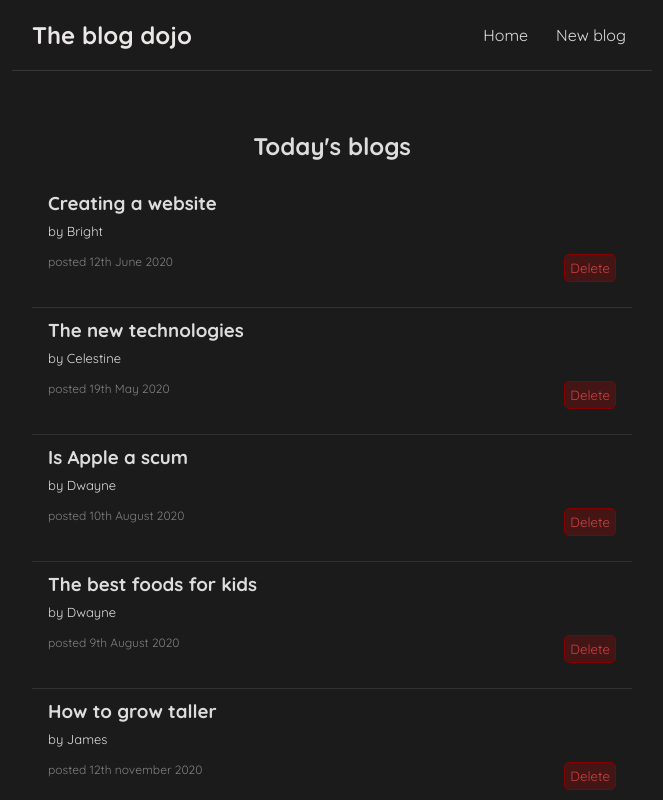
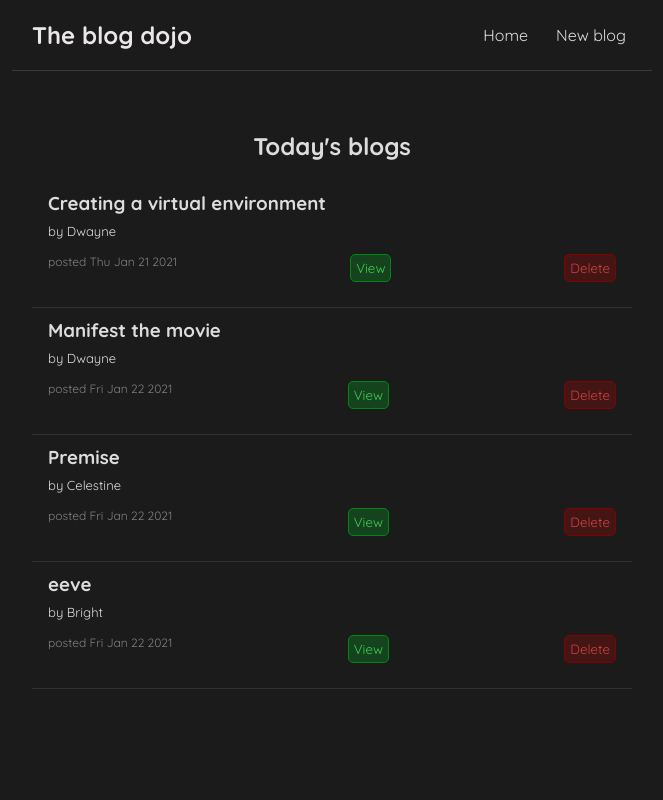
Before and after one commit to Brightmuk/dojo-blog, a React (Create React App) app: page / in a window 1280 px wide. Shown: the top 800 px of the page, without its empty margins (308-971 px from the left). Built offline with nearby package versions, Linux system fonts and the light colour scheme; data requests are answered from the project's data file.

Commit message:
Add a 404 page

```diff
--- a/Data/db.json
+++ b/Data/db.json
@@ -1,59 +1,32 @@
 {
   "blogs": [
-    {
-      "title": "Creating a website",
-      "body": "First, a quick review: Git uses a series of configuration files to determine non-default behavior that you may want. The first place Git looks for these values is in the system-wide [path]/etc/gitconfig file, which contains settings that are applied to every user on the system and all of their repositories. If you pass the option --system to git config, it reads and writes from this file specifically.",
-      "author": "Bright",
-      "postTime": "12th June 2020",
-      "id": 1
-    },
-    {
-      "title": "The new technologies",
-      "body": "First, a quick review: Git uses a series of configuration files to determine non-default behavior that you may want. The first place Git looks for these values is in the system-wide [path]/etc/gitconfig file, which contains settings that are applied to every user on the system and all of their repositories. If you pass the option --system to git config, it reads and writes from this file specifically.",
-      "author": "Celestine",
-      "postTime": "19th May 2020",
-      "id": 2
-    },
-    {
-      "title": "Is Apple a scum",
-      "body": "First, a quick review: Git uses a series of configuration files to determine non-default behavior that you may want. The first place Git looks for these values is in the system-wide [path]/etc/gitconfig file, which contains settings that are applied to every user on the system and all of their repositories. If you pass the option --system to git config, it reads and writes from this file specifically.",
-      "author": "Dwayne",
-      "postTime": "10th August 2020",
-      "id": 3
-    },
-    {
-      "title": "The best foods for kids",
-      "body": "First, a quick review: Git uses a series of configuration files to determine non-default behavior that you may want. The first place Git looks for these values is in the system-wide [path]/etc/gitconfig file, which contains settings that are applied to every user on the system and all of their repositories. If you pass the option --system to git config, it reads and writes from this file specifically.",
-      "author": "Dwayne",
-      "postTime": "9th August 2020",
-      "id": 4
-    },
-    {
-      "title": "How to grow taller",
-      "body": "First, a quick review: Git uses a series of configuration files to determine non-default behavior that you may want. The first place Git looks for these values is in the system-wide [path]/etc/gitconfig file, which contains settings that are applied to every user on the system and all of their repositories. If you pass the option --system to git config, it reads and writes from this file specifically.",
-      "author": "James",
-      "postTime": "12th november 2020",
-      "id": 5
-    },
-    {
-      "title": "How tv works",
-      "body": "Television is certainly one of the most influential forces of our time. Through the device called a television set or TV, you are able to receive news, sports, entertainment, information and commercials. The average American spends between two and five hours a day glued to \"the tube\"!\n\nHave you ever wondered about the technology that makes television possible? How is it that dozens or hundreds of channels of full-motion video arrive at your house, in many cases for free? How does your television decode the signals to produce the picture? How will the new digital television signals change things? If you have ever wondered about your television (or, for that matter, about your computer monitor), then read on! In this article, we'll answer all of these questions and more. See the next page to get started.",
-      "author": "Bright",
-      "id": 6
-    },
-    {
-      "title": "What are vectors",
-      "body": "Vector graphics are computer graphics images that are defined in terms of points on a Cartesian plane, which are connected by lines and curves to form polygons and other shapes. Vector graphics have the unique advantage over raster graphics in that the points, lines, and curves may be scaled up or down to any resolution with no aliasing. The points determine the direction of the vector path; each path may have various properties including values for stroke color, shape, curve, thickness, and fill",
-      "author": "Dwayne",
-      "postTime": "12th June 2020",
-      "id": 7
-    },
     {
       "title": "Creating a virtual environment",
       "body": "venv (for Python 3) and virtualenv (for Python 2) allow you to manage separate package installations for different projects. They essentially allow you to create a “virtual” isolated Python installation and install packages into that virtual installation. When you switch projects, you can simply create a new virtual environment and not have to worry about breaking the packages installed in the other environments. It is always recommended to use a virtual environment while developing Python applications.\n\nTo create a virtual environment, go to your project’s directory and run venv. If you are using Python 2, replace venv with virtualenv in the below commands.",
       "author": "Dwayne",
       "postTime": "Thu Jan 21 2021",
       "id": 8
+    },
+    {
+      "title": "Manifest the movie",
+      "body": "Manifest is an American supernatural drama television series, created by Jeff Rake, that premiered on September 24, 2018, on NBC. The series centers on the passengers and crew of a commercial airliner who suddenly reappear after being presumed dead for more than five years. It stars Melissa Roxburgh, Josh Dallas, Athena Karkanis, J. R. Ramirez, Luna Blaise, Jack Messina, Parveen Kaur, and Matt Long. In October 2018, NBC ordered an additional three episodes of the series, bringing the first season total up to 16 episodes.\n\nIn April 2019, NBC renewed the series for a second season, which premiered on January 6, 2020. In June 2020, the series was renewed for a third season which is set to premiere in 2021",
+      "author": "Dwayne",
+      "postTime": "Fri Jan 22 2021",
+      "id": 9
+    },
+    {
+      "title": "Premise",
+      "body": "Montego Air Flight 828 from Jamaica to New York City experiences a brief period of severe turbulence. When they land, the passengers and crew learn from NSA director Robert Vance that over five and a half years have passed while they were in the air, during which time they were presumed dead. As they reintegrate themselves into present-day society, the passengers begin to face the fact that their lives—and loved ones—are not the same as they were before, while they also begin to experience guiding voices and visions representing events yet to occur.",
+      "author": "Celestine",
+      "postTime": "Fri Jan 22 2021",
+      "id": 10
+    },
+    {
+      "title": "eeve",
+      "body": "cecever",
+      "author": "Bright",
+      "postTime": "Fri Jan 22 2021",
+      "id": 11
     }
   ]
 }
--- a/src/BlogDetails.js
+++ b/src/BlogDetails.js
@@ -1,4 +1,4 @@
-import { useParams } from "react-router-dom";
+import { Link, useParams } from "react-router-dom";
 import Loader from "./Loader";
 import useFetch from "./UseFetch";
 
@@ -9,6 +9,10 @@ const BlogDetails = () => {
 
     return (
         <div className="blog-details">
+            <Link to="/">
+            <p className="text-link">Back</p>
+            </Link>
+            <br/>
             {error && <div>{error}</div>}
             {blog!=null?
             <div className="blog">
--- a/src/BlogList.js
+++ b/src/BlogList.js
@@ -1,22 +1,34 @@
-import { Link } from "react-router-dom";
+import { Link, useHistory } from "react-router-dom";
 
-const BlogList = ({blogs,title,handleDelete}) => {
+const BlogList = ({blogs,title}) => {
+    const history = useHistory();
+
+    const handleDelete = (id)=>{
+        fetch('http://localhost:8000/blogs/'+id,{
+            method: 'DELETE',
+        }).then(()=>{
+
+        })
+      }
 
     return (
         <div className="blog-list">
             <h2 className="text-center">{title}</h2>
             <br/>
              {blogs.map((blog)=>(
-                 <Link to={"blogs/"+blog.id}>
+
               <div className="blog-preview" key={blog.id}>
                  <h3>{blog.title}</h3>
                  <p className="author"> by {blog.author}</p>
                  <div className="blog-preview-footer">
                      <div  className="post-time">posted {blog.postTime}</div>
-                     <button onClick={()=>handleDelete(blog.id)}>Delete</button>
+                  <Link to={"blog/"+blog.id}>
+                     <button className="btn-primary">View</button>
+                  </Link>
+                     <button className="btn-danger" onClick={(e)=>handleDelete(blog.id)}>Delete</button>
                  </div>
               </div>
-              </Link>
+
            ))}
         </div>
      );
--- a/src/Create.js
+++ b/src/Create.js
@@ -52,9 +52,9 @@ const Create = () => {
                    <option value="Dwayne">Dwayne</option>
                    <option value="Celestine">Celestine</option>
                </select>
-
+              <br/>
               {!isPending?
-               <button>Add blog</button>
+               <button className="btn-primary">Add blog</button>
                :<p>Posting...</p>
             }
             </form>
--- /dev/null
+++ b/src/NotFound.js
@@ -0,0 +1,10 @@
+const NotFound = () => {
+    return (
+        <div className="not-found">
+            <p class="text-center">Sorry, the page cannot be found</p>
+            <link to="/">Back to home...</link>
+        </div>
+     );
+}
+
+export default NotFound;
--- a/src/home.js
+++ b/src/home.js
@@ -4,17 +4,13 @@ import Loader from './Loader';
 import useFetch from './UseFetch';
 
 const Home = () => {
-    const {data:blogs, isPending, error} = useFetch('  http://localhost:8000/blogs');
-    const handleDelete = (id)=>{
-      // const newBlogs = blogs.filter(blog=>blog.id!==id)
-      // setBlogs(newBlogs);
-    }
+    const {data:blogs, isPending, error} = useFetch('http://localhost:8000/blogs');
 
     return (
         <div className="home">
            {error && <div className="text-center danger-text">{error}</div>}
           { blogs!=null?
-           <BlogList blogs={blogs} title="Today's blogs" handleDelete={handleDelete}/>
+           <BlogList blogs={blogs} title="Today's blogs" />
            :<Loader/>
           }
 
--- a/src/index.css
+++ b/src/index.css
@@ -18,6 +18,30 @@ a{
 }
 .danger-text{
   color:rgb(145, 16, 16)
+}
+.btn-danger{
+  background-color: rgba(160, 7, 7, 0.3);
+  border: 1px solid rgb(134, 0, 0);
+  color:rgb(204, 66, 66);
+  border-radius:5px;
+  padding:5px;
+  cursor: pointer;
+}
+
+.btn-danger:hover{
+  z-index: 1;
+  background-color: rgba(187, 10, 10, 0.3);
+}
+.btn-primary{
+  background-color: rgba(7, 160, 33, 0.3);
+  border: 1px solid rgb(0, 134, 22);
+  color:rgb(66, 204, 84);
+  border-radius:5px;
+  padding:5px;
+  cursor:pointer
+}
+.btn-primary:hover{
+  background-color: rgba(13, 216, 47, 0.3);
 }
 .navbar {
   padding: 20px;
@@ -45,8 +69,12 @@ a{
 .App{
   background-color: rgb(27, 27, 27);
   min-height:100vh;
+  height:100%;
+
+
 }
 .content {
+
   max-width: 600px;
   margin: 40px auto;
   padding:20px 0px;
@@ -77,17 +105,8 @@ a{
   width:100%;
   padding:15px 0px;
 }
-.blog-preview-footer button{
-  background-color: rgba(160, 7, 7, 0.3);
-  border: 1px solid rgb(134, 0, 0);
-  color:rgb(204, 66, 66);
-  border-radius:5px;
-  padding:5px;
-  cursor: pointer;
-}
-.blog-preview-footer button:hover{
-  background-color: rgba(187, 10, 10, 0.3);
-}
+
+
 .blog-preview-footer button:focus,
 .blog-preview-footer button:active{
 border:none;
@@ -143,15 +162,3 @@ border:none;
   display: block;
   background-color: rgb(36, 36, 36);
 }
-.create button {
-  margin-top:30px;
-  background-color: rgba(7, 160, 33, 0.3);
-  border: 1px solid rgb(0, 134, 22);
-  color:rgb(66, 204, 84);
-  border-radius:5px;
-  padding:8px;
-  cursor:pointer
-}
-.create button:hover{
-  background-color: rgba(13, 216, 47, 0.3);
-}
```
Also changed, not shown: src/App.js (+6 -2 lines), 1 other file (tests, documents, lock files or other folders).
